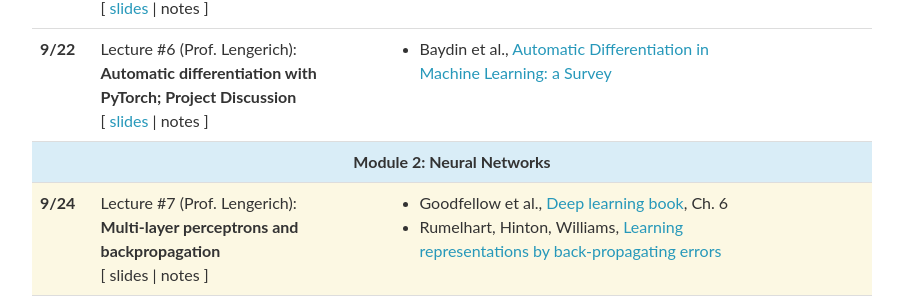
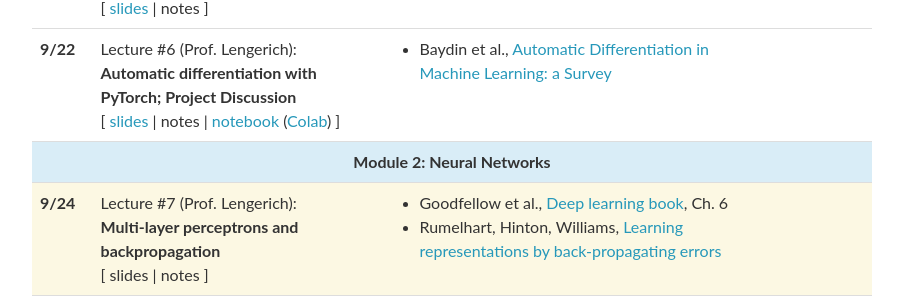
Before and after one commit to AdaptInfer/dgm-fall-2026, a Jekyll site: the page built from _pages/lectures.md, in a window 1280 px wide and 900 px high, scrolled down 610 px. Shown: the part 149-454 px from the top of the window, without its empty margins (188-1091 px from the left). Built offline with Jekyll 4.4.1, drawn with Linux system fonts in a browser that asks for light colours; nearby versions of some CDN libraries; comment, search, counter and statistics services are not loaded.

Commit message:
add lec6 notebook

```diff
--- a/_data/lectures.yml
+++ b/_data/lectures.yml
@@ -55,6 +55,8 @@
   title: >
     <strong>Automatic differentiation with PyTorch; Project Discussion</strong>
   slides: "/dgm-fall-2026/assets/lectures/Lecture_06_autograd.pdf"
+  notebook: "/dgm-fall-2026/assets/lectures/Lecture_06_autograd_walkthrough.ipynb"
+  colab: "https://colab.research.google.com/github/AdaptInfer/dgm-fall-2026/blob/main/assets/lectures/Lecture_06_autograd_walkthrough.ipynb"
   notes:
   readings:
     - 'Baydin et al., <a href="https://arxiv.org/abs/1502.05767">Automatic Differentiation in Machine Learning: a Survey</a>'
--- a/_pages/lectures.md
+++ b/_pages/lectures.md
@@ -47,6 +47,12 @@ title: Schedule
             {% else %}
             | notes
             {% endif %}
+            {% if lecture.notebook %}
+            | <a href="{{ lecture.notebook }}" target="_blank">notebook</a>
+            {% endif %}
+            {% if lecture.colab %}
+            (<a href="{{ lecture.colab }}" target="_blank">Colab</a>)
+            {% endif %}
         ]
     </td>
     <td>
```
Also changed, not shown: 1 other file.
